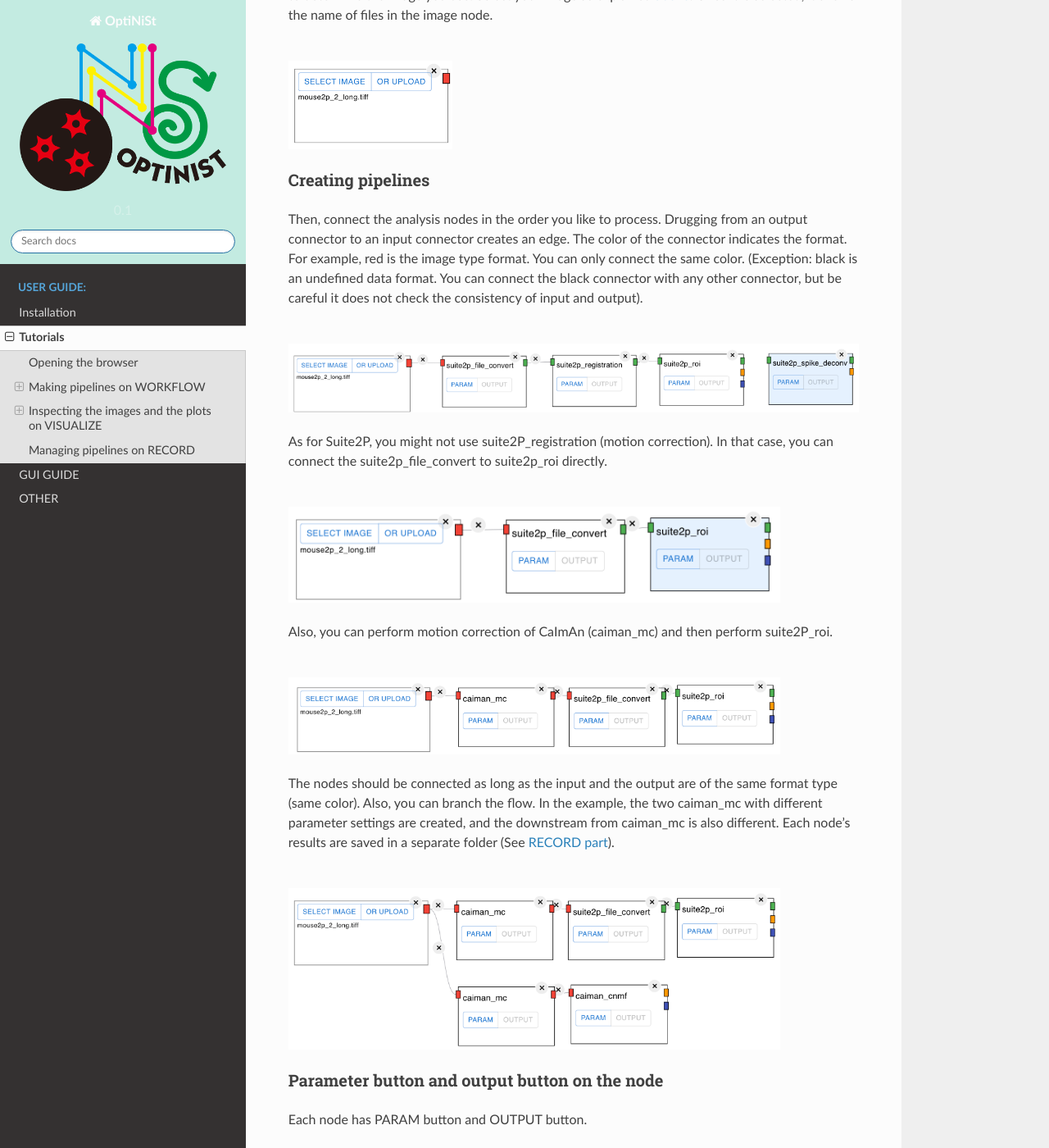
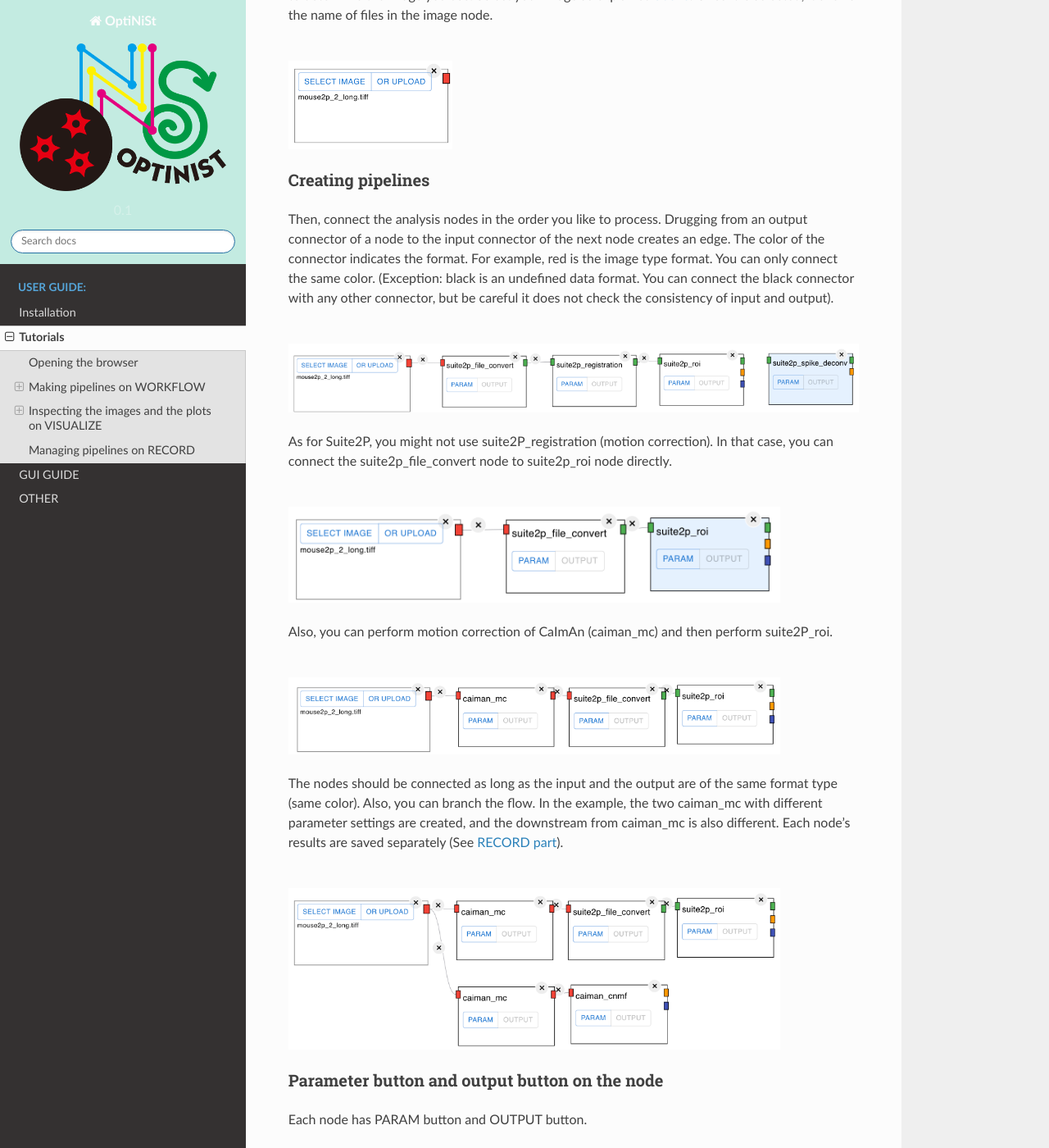
Before and after one commit to oist/optinist, a Sphinx documentation site: the page built from docs/tutorials.md, in a window 1280 px wide and 1400 px high, scrolled down 2842 px. Shown: the whole window at 82% size. Built offline with Sphinx 7.4.7 and the Read the Docs theme 2.0.0, drawn with Linux system fonts in a browser that asks for light colours.

Commit message:
Update tutorials.md

```diff
--- a/docs/tutorials.md
+++ b/docs/tutorials.md
@@ -85,14 +85,14 @@ Once it is selected, it shows the name of files in the image node.
 
 ### Creating pipelines
 
-Then, connect the analysis nodes in the order you like to process. Drugging from an output connector to an input connector creates an edge. The color of the connector indicates the format. For example, red is the image type format. You can only connect the same color. (Exception: black is an undefined data format. You can connect the black connector with any other connector, but be careful it does not check the consistency of input and output).
+Then, connect the analysis nodes in the order you like to process. Drugging from an output connector of a node to the input connector of the next node creates an edge. The color of the connector indicates the format. For example, red is the image type format. You can only connect the same color. (Exception: black is an undefined data format. You can connect the black connector with any other connector, but be careful it does not check the consistency of input and output).
 
 <br>
 <p align="left">
 <img width="800px" src="./_static/tutorials/fig6_suite2p.png" alt="Whole" />
 </p>
 
-As for Suite2P, you might not use suite2P_registration (motion correction). In that case, you can connect the suite2p_file_convert to suite2p_roi directly.
+As for Suite2P, you might not use suite2P_registration (motion correction). In that case, you can connect the suite2p_file_convert node to suite2p_roi node directly.
 
 <br>
 <p align="left">
@@ -107,7 +107,7 @@ Also, you can perform motion correction of CaImAn (caiman_mc) and then perform s
 </p>
 
 The nodes should be connected as long as the input and the output are of the same format type (same color).
-Also, you can branch the flow. In the example, the two caiman_mc with different parameter settings are created, and the downstream from caiman_mc is also different. Each node's results are saved in a separate folder (See [RECORD part](#managing-pipelines-on-record)).
+Also, you can branch the flow. In the example, the two caiman_mc with different parameter settings are created, and the downstream from caiman_mc is also different. Each node's results are saved separately (See [RECORD part](#managing-pipelines-on-record)).
 
 <br>
 <p align="left">
```
